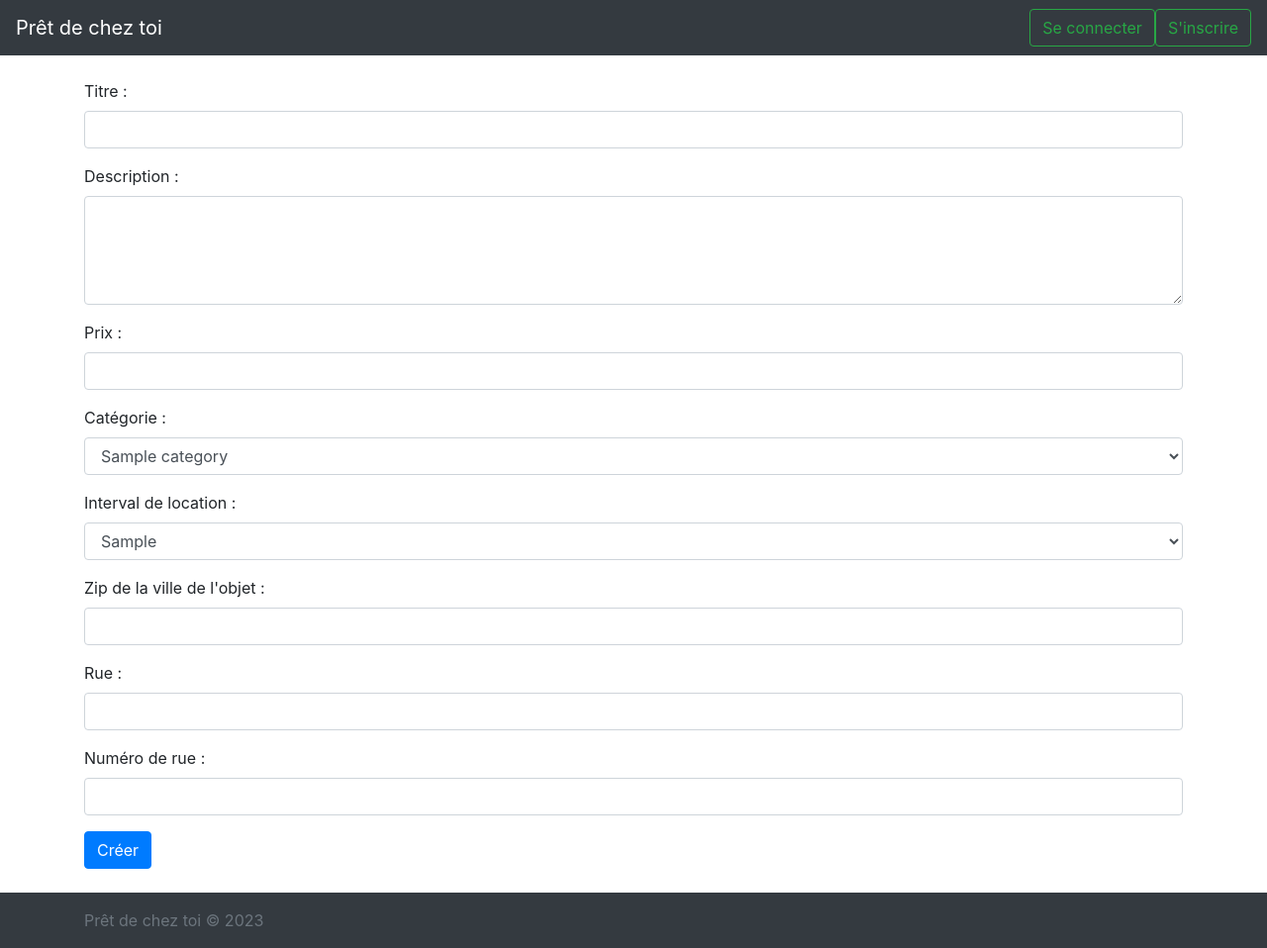
After one commit to Balkghar/2023-BDR-Projet, a PHP site: template Code/src/templates/createAd.php in a window 1280 px wide. The commit adds this page. Shown: the whole page at 99% size. Run offline with PHP 8.4, Linux system fonts and the light colour scheme; the template is opened without the code that fills it: most values are stand-ins (such as "Sample title", 1, 10 or a date in 2020).

Commit message:
start to allow the user to create ad

```diff
--- a/Code/src/deleteAd.php
+++ b/Code/src/deleteAd.php
@@ -8,6 +8,7 @@ if (isset($_POST["id"]) and isset($_SESSION["connected"]) and isset($_SESSION["u
       $db->deleteAd($_POST['id']);
    }
    header("Location: /userAd.php");
+} else {
+
+   header("Location: /");
 }
-
-header("Location: /");
--- /dev/null
+++ b/Code/src/templates/createAd.php
@@ -0,0 +1,62 @@
+<?php
+include('header.php');
+?>
+<form method="post" action="<?php echo $_SERVER['PHP_SELF']; ?>">
+   <div class="form-group">
+      <label for="fname">Titre :</label>
+      <input class="form-control" type="text" id="title" name="title">
+   </div>
+
+   <div class="form-group">
+      <label for="lname">Description :</label>
+      <textarea class="form-control" id="description" name="description" rows="4" cols="50"></textarea>
+
+   </div>
+   <div class="form-group">
+      <label for="lname">Prix :</label>
+      <input class="form-control" type="number" step="0.05" id="mail" name="mail">
+   </div>
+
+
+   <div class="form-group">
+
+      <label for="startDate">Catégorie :</label>
+      <select class="form-control" name="category" id="category">
+         <?php
+         foreach ($categories as $category) {
+            echo ("<option value=\"" . $category['name'] . "\">" . $category['name'] . "</option>");
+         }
+         ?>
+      </select>
+   </div>
+
+   <div class="form-group">
+
+      <label for="startDate">Interval de location :</label>
+      <select class="form-control" name="priceInterval" id="priceInterval">
+         <?php
+         foreach ($priceIntervals as $priceInterval) {
+            echo ("<option value=\"" . $priceInterval . "\">" . $priceInterval . "</option>");
+         }
+         ?>
+      </select>
+   </div>
+
+   <div class="form-group">
+      <label for=" lname">Zip de la ville de l'objet :</label>
+      <input class="form-control" type="text" id="zipCity" name="zipCity">
+   </div>
+
+   <div class="form-group">
+      <label for="lname">Rue :</label>
+      <input class="form-control" type="text" id="street" name="street">
+   </div>
+
+   <div class="form-group">
+      <label for="lname">Numéro de rue :</label>
+      <input class="form-control" type="text" id="street" name="streetNumber">
+   </div>
+   <input class="btn btn-primary" type="submit" value="Créer">
+</form>
+<?php
+include('footer.php');
--- a/Code/src/templates/userAd.php
+++ b/Code/src/templates/userAd.php
@@ -1,6 +1,9 @@
 <?php
 include('header.php');
+?>
 
+<button class="btn btn-secondary" onclick="location.href='createAd.php';">Créer un objet</button>
+<?php
 foreach ($ads as $ad) {
 ?>
    <h3><a href="manageAd.php?id=<?= urlencode($ad['id']) ?>"><?php echo ($ad['title']) ?></a></h3>
```
Also changed, not shown: Code/src/cancelLocation.php (added, +20 -0 lines), Code/src/createAd.php (added, +13 -0 lines), Code/src/paymentDone.php (added, +20 -0 lines), Code/src/src/model.php (+30 -0 lines), Code/src/templates/manageRentalOwner.php (+52 -8 lines).
